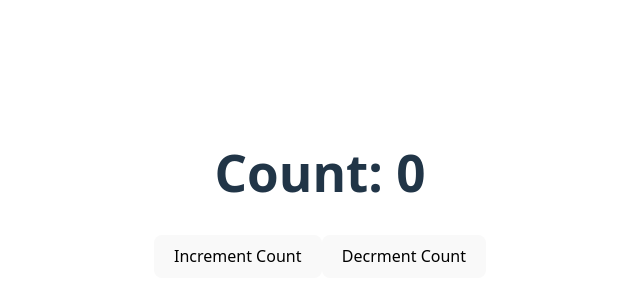
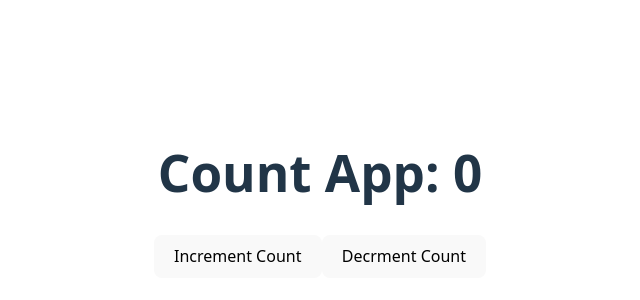
Before and after one commit to PrasadGhadge-WebDev/github-practice, a React (Vite) app: page / in a window 1280 px wide. Shown: the part 206-506 px from the top of the page, without its empty margins (320-960 px from the left). Built offline with nearby package versions, Linux system fonts and the light colour scheme.

Commit message:
Update Counter App

```diff
--- a/src/counter.jsx
+++ b/src/counter.jsx
@@ -11,12 +11,15 @@ function UseState() {
 
     const DecrmentCount = () => {
         setCount(count - 1)
+        if (count <= 0){
+            setCount(count==0)
+        }
     }
 
   return (
     <>
     <div>
-        <h1>Count: {count}</h1>
+        <h1>Count App: {count}</h1>
     <button onClick = {IncrementCount} >Increment Count</button>
     <button onClick = {DecrmentCount}>Decrment Count </button>
     </div>
```
